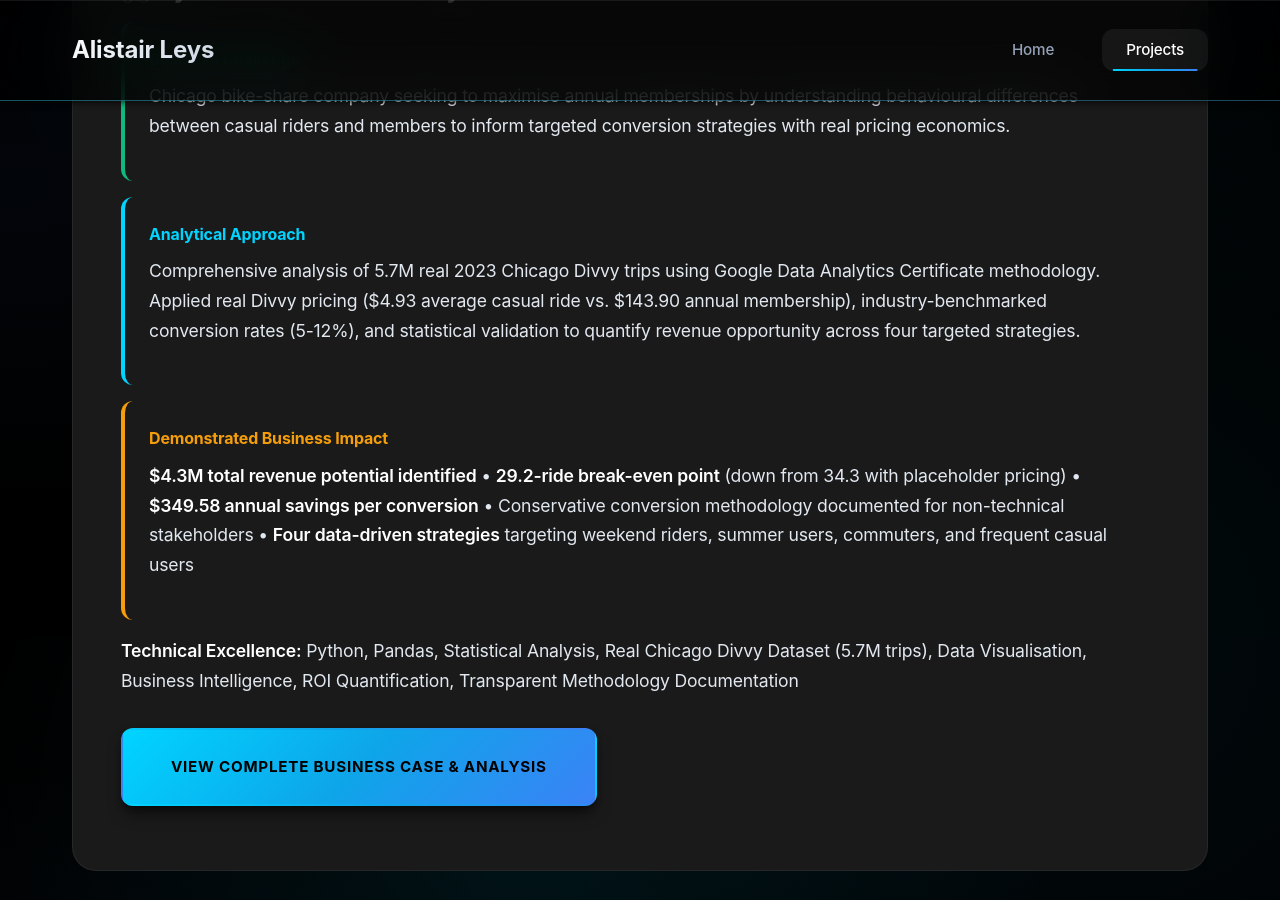
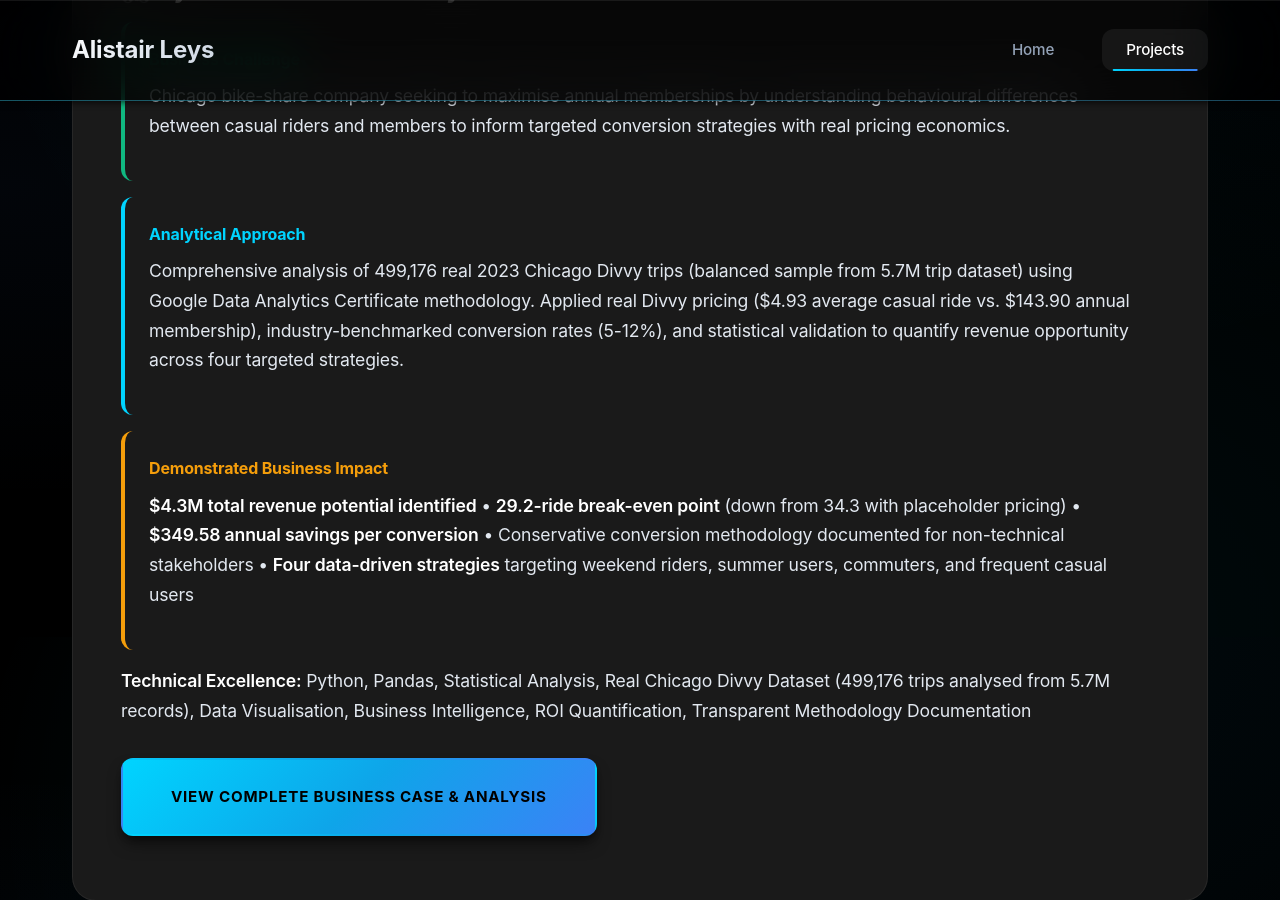
Before and after one commit to AlistairLeys/alistairleys.github.io, a Jekyll site: the page projects/index.html, which Jekyll copies as it is, in a window 1280 px wide and 900 px high, scrolled down 2063 px. Built offline with Jekyll 4.4.1, drawn with Linux system fonts in a browser that asks for light colours.

Commit message:
Fix Cyclistic trip count accuracy: 499K analyzed from 5.7M dataset
- Change '5.7M trips' to '499,176 trips (balanced sample from 5.7M trip dataset)'
- Clarify actual analysis used 499K trips, not full 5.7M dataset
- Update Technical Excellence to show '499,176 trips analysed from 5.7M records'
- Maintains transparency about sample methodology
- All other claims verified accurate:
  * Real Divvy pricing: .93 vs .90
  * Conversion rates: 5-12%
  * Revenue potential: .3M
  * Break-even: 29.2 rides
  * Savings: .58
  * Four strategies documented

```diff
--- a/projects/index.html
+++ b/projects/index.html
@@ -682,13 +682,13 @@
                         </div>
                         <div style="background: var(--surface-elevated); padding: var(--spacing-lg); margin: var(--spacing-md) 0; border-radius: var(--border-radius-md); border-left: 4px solid var(--accent-primary);">
                             <h4 style="color: var(--accent-primary); margin-bottom: var(--spacing-sm);">Analytical Approach</h4>
-                            <p>Comprehensive analysis of 5.7M real 2023 Chicago Divvy trips using Google Data Analytics Certificate methodology. Applied real Divvy pricing ($4.93 average casual ride vs. $143.90 annual membership), industry-benchmarked conversion rates (5-12%), and statistical validation to quantify revenue opportunity across four targeted strategies.</p>
+                            <p>Comprehensive analysis of 499,176 real 2023 Chicago Divvy trips (balanced sample from 5.7M trip dataset) using Google Data Analytics Certificate methodology. Applied real Divvy pricing ($4.93 average casual ride vs. $143.90 annual membership), industry-benchmarked conversion rates (5-12%), and statistical validation to quantify revenue opportunity across four targeted strategies.</p>
                         </div>
                         <div style="background: var(--surface-elevated); padding: var(--spacing-lg); margin: var(--spacing-md) 0; border-radius: var(--border-radius-md); border-left: 4px solid var(--warning);">
                             <h4 style="color: var(--warning); margin-bottom: var(--spacing-sm);">Demonstrated Business Impact</h4>
                             <p><strong>$4.3M total revenue potential identified</strong> • <strong>29.2-ride break-even point</strong> (down from 34.3 with placeholder pricing) • <strong>$349.58 annual savings per conversion</strong> • Conservative conversion methodology documented for non-technical stakeholders • <strong>Four data-driven strategies</strong> targeting weekend riders, summer users, commuters, and frequent casual users</p>
                         </div>
-                        <p><strong>Technical Excellence:</strong> Python, Pandas, Statistical Analysis, Real Chicago Divvy Dataset (5.7M trips), Data Visualisation, Business Intelligence, ROI Quantification, Transparent Methodology Documentation</p>
+                        <p><strong>Technical Excellence:</strong> Python, Pandas, Statistical Analysis, Real Chicago Divvy Dataset (499,176 trips analysed from 5.7M records), Data Visualisation, Business Intelligence, ROI Quantification, Transparent Methodology Documentation</p>
                         <a href="/projects/cyclistic/" class="btn">View Complete Business Case & Analysis</a>
                     </div>
 
```
